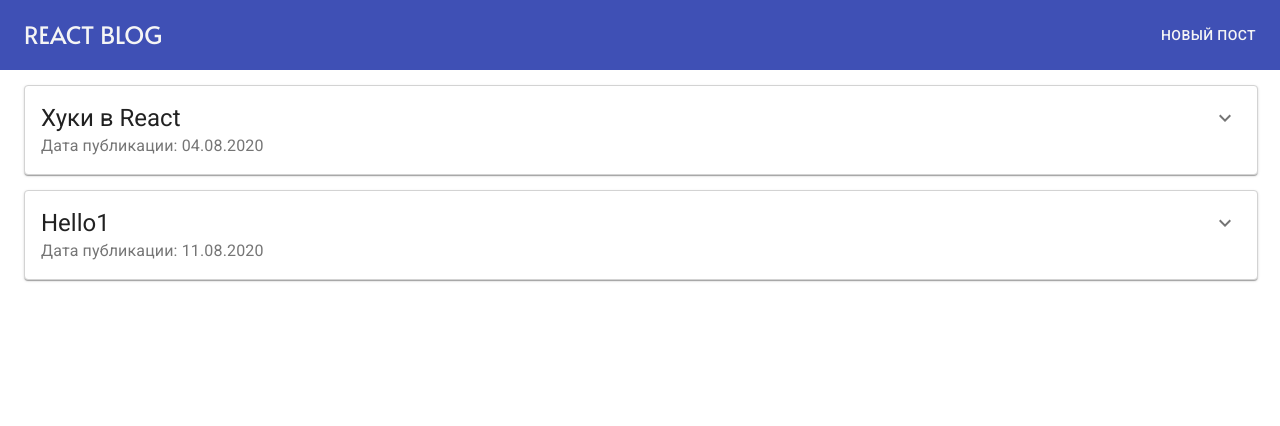
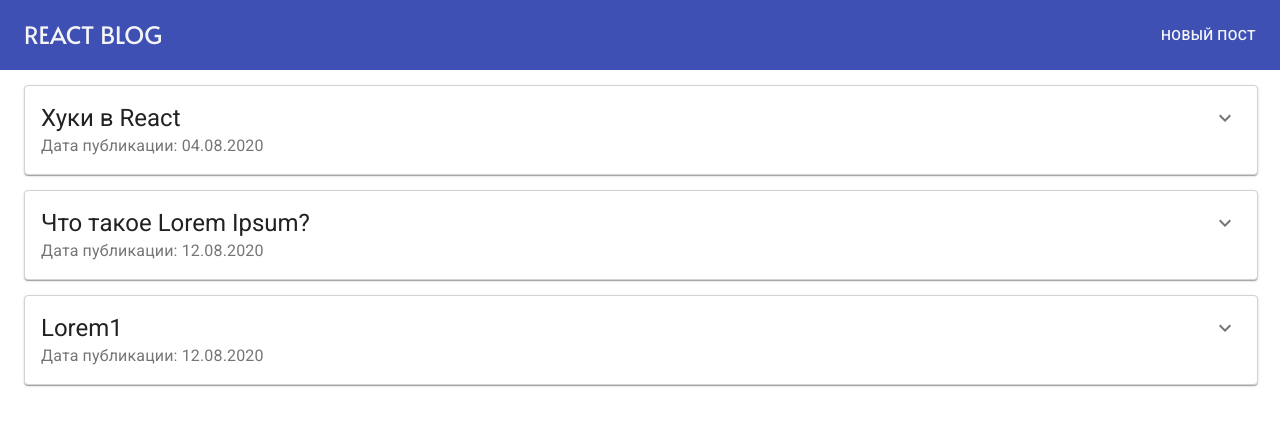
Before and after one commit to C01dy/react-redux-blog, a React (Create React App) app: page / in a window 1280 px wide. Shown: the top 426 px of the page. Built offline with nearby package versions, Linux system fonts and the light colour scheme; data requests are answered from the project's data file.

Commit message:
доделана типизация

```diff
--- a/db.json
+++ b/db.json
@@ -7,10 +7,16 @@
       "id": "54"
     },
     {
-      "title": "Hello1",
-      "body": "213",
-      "date": "11.08.2020",
-      "id": 24
+      "title": "Что такое Lorem Ipsum?",
+      "body": "Lorem Ipsum - это текст-\"рыба\", часто используемый в печати и вэб-дизайне. Lorem Ipsum является стандартной \"рыбой\" для текстов на латинице с начала XVI века. В то время некий безымянный печатник создал большую коллекцию размеров и форм шрифтов, используя Lorem Ipsum для распечатки образцов. Lorem Ipsum не только успешно пережил без заметных изменений пять веков, но и перешагнул в электронный дизайн. Его популяризации в новое время послужили публикация листов Letraset с образцами Lorem Ipsum в 60-х годах и, в более недавнее время, программы электронной вёрстки типа Aldus PageMaker, в шаблонах которых используется Lorem Ipsum.",
+      "date": "12.08.2020",
+      "id": 27
+    },
+    {
+      "title": "Lorem1",
+      "body": "But I must explain to you how all this mistaken idea of denouncing pleasure and praising pain was born and I will give you a complete account of the system, and expound the actual teachings of the great explorer of the truth, the master-builder of human happiness. No one rejects, dislikes, or avoids pleasure itself, because it is pleasure, but because those who do not know how to pursue pleasure rationally encounter consequences that are extremely painful. Nor again is there anyone who loves or pursues or desires to obtain pain of itself, because it is pain, but because occasionally circumstances occur in which toil and pain can procure him some great pleasure. To take a trivial example, which of us ever undertakes laborious physical exercise, except to obtain some advantage from it? But who has any right to find fault with a man who chooses to enjoy a pleasure that has no annoying consequences, or one who avoids a pain that produces no resultant pleasure?",
+      "date": "12.08.2020",
+      "id": 51
     }
   ]
 }
--- a/package.json
+++ b/package.json
@@ -14,6 +14,7 @@
     "@types/react-dom": "^16.9.8",
     "@types/react-redux": "^7.1.9",
     "@types/react-router-dom": "^5.1.5",
+    "@types/redux-logger": "^3.0.8",
     "axios": "^0.20.0",
     "json-server": "^0.16.1",
     "react": "^16.13.1",
--- a/src/components/add-post-page/add-post-page.tsx
+++ b/src/components/add-post-page/add-post-page.tsx
@@ -17,7 +17,7 @@
 }));
 
 
-const AddPostPage = () => {
+const AddPostPage = ():any => {
   const dispatch = useDispatch();
   const styles = useStyles();
   const [title, setTitle] = useState<string>('');
--- a/src/components/app/app.tsx
+++ b/src/components/app/app.tsx
@@ -5,17 +5,14 @@
 import PostsPage from '../posts-page';
 import { Route, Switch } from 'react-router-dom';
 
-function App() {
-  const postsPage = <Route path="/" render={():any => <PostsPage />} exact />;
-  const addPostPage = <Route path="/addPost" render={():any => <AddPostPage />} />;
-
+const App = () => {
   return (
     <>
       <Header />
       <Container>
         <Switch>
-          {postsPage}
-          {addPostPage}
+            <Route path="/" component={PostsPage} exact />;
+            <Route path="/addPost" component={AddPostPage} />;
         </Switch>
       </Container>
     </>
--- a/src/components/posts-page/posts-page.tsx
+++ b/src/components/posts-page/posts-page.tsx
@@ -8,10 +8,10 @@
   postsPage: IPostsInitialState
 }
 
-const PostsPage = () => {
+const PostsPage = (): any => {
   const dispatch = useDispatch();
   const postsPage = useSelector(
-    ({ postsPage: { posts, fetchingPosts, error } }:posts) => {
+    ({ postsPage: { posts, fetchingPosts, error } }: posts) => {
       return { posts, fetchingPosts, error };
     }
   );
--- a/src/reducers/root.ts
+++ b/src/reducers/root.ts
@@ -1,5 +1,5 @@
 import { combineReducers } from 'redux';
-import { postsReducer } from './posts.ts';
+import { postsReducer } from './posts';
 
 export const rootReducer = combineReducers({
   postsPage: postsReducer,
```
Also changed, not shown: 1 other file (tests, documents, lock files or other folders).
